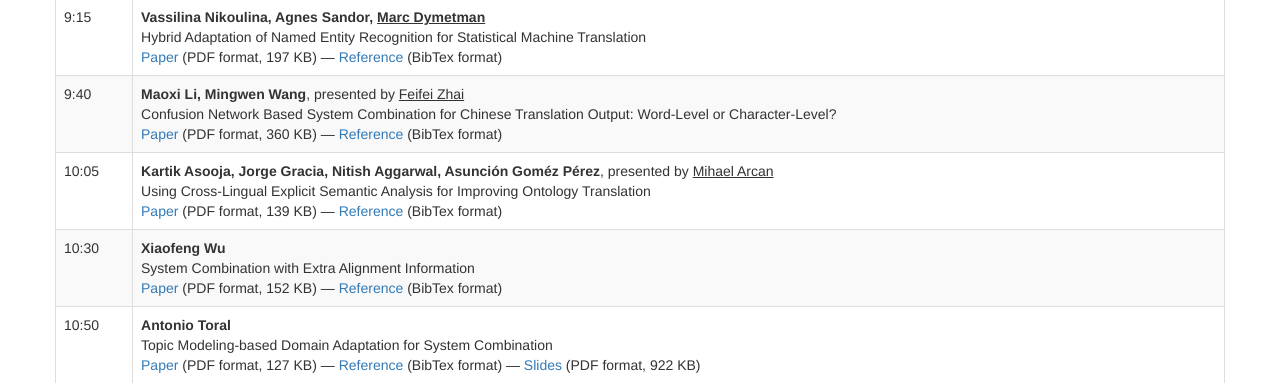
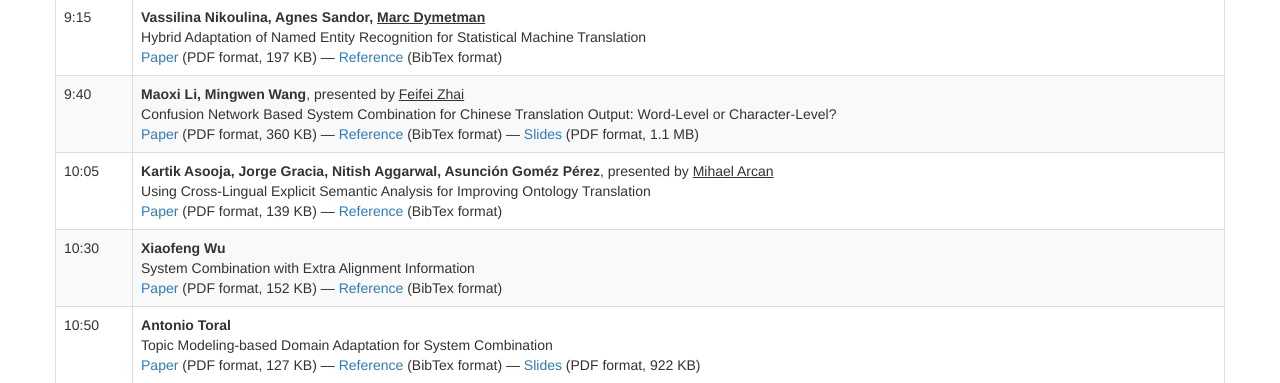
Before and after one commit to cfedermann/ML4HMT-Workshop, a Django app: page / in a window 1280 px wide. Shown: the part 668-1051 px from the top of the page. Run offline with Django 3.2, Linux system fonts and the light colour scheme; some libraries are stand-ins or nearby versions.

Commit message:
Added slides for second research talk.

```diff
--- a/ml4hmt/templates/program.html
+++ b/ml4hmt/templates/program.html
@@ -10,7 +10,7 @@
           <td>9:15</td><td><strong>Vassilina Nikoulina, Agnes Sandor, <span style="text-decoration:underline;">Marc Dymetman</span></strong><br/>Hybrid Adaptation of Named Entity Recognition for Statistical Machine Translation<br/><a href="http://www.dfki.de/~cfedermann/ML4HMT/ML4HMT-2012-nikoulina-et-al.pdf">Paper</a> (PDF format, 197 KB) &mdash; <a href="http://www.dfki.de/~cfedermann/ML4HMT/ML4HMT-2012-nikoulina-et-al.bib">Reference</a> (BibTex format)</td>
         </tr>
         <tr>
-          <td>9:40</td><td><strong>Maoxi Li, Mingwen Wang</strong>, presented by <span style="text-decoration:underline;">Feifei Zhai</span><br/>Confusion Network Based System Combination for Chinese Translation Output: Word-Level or Character-Level?<br/><a href="http://www.dfki.de/~cfedermann/ML4HMT/ML4HMT-2012-li-wang.pdf">Paper</a> (PDF format, 360 KB) &mdash; <a href="http://www.dfki.de/~cfedermann/ML4HMT/ML4HMT-2012-li-wang.bib">Reference</a> (BibTex format)</td>
+          <td>9:40</td><td><strong>Maoxi Li, Mingwen Wang</strong>, presented by <span style="text-decoration:underline;">Feifei Zhai</span><br/>Confusion Network Based System Combination for Chinese Translation Output: Word-Level or Character-Level?<br/><a href="http://www.dfki.de/~cfedermann/ML4HMT/ML4HMT-2012-li-wang.pdf">Paper</a> (PDF format, 360 KB) &mdash; <a href="http://www.dfki.de/~cfedermann/ML4HMT/ML4HMT-2012-li-wang.bib">Reference</a> (BibTex format) &mdash; <a href="http://www.dfki.de/~cfedermann/ML4HMT/ML4HMT-2012-li-wang-slides.pdf">Slides</a> (PDF format, 1.1 MB)</td>
         </tr>
         <tr>
           <td>10:05</td><td><strong>Kartik Asooja, Jorge Gracia, Nitish Aggarwal, Asunci&oacute;n Gom&eacute;z P&eacute;rez</strong>, presented by <span style="text-decoration:underline;">Mihael Arcan</span><br/>Using Cross-Lingual Explicit Semantic Analysis for Improving Ontology Translation<br/><a href="http://www.dfki.de/~cfedermann/ML4HMT/ML4HMT-2012-asooja-et-al.pdf">Paper</a> (PDF format, 139 KB) &mdash; <a href="http://www.dfki.de/~cfedermann/ML4HMT/ML4HMT-2012-asooja-et-al.bib">Reference</a> (BibTex format)</td>
```
